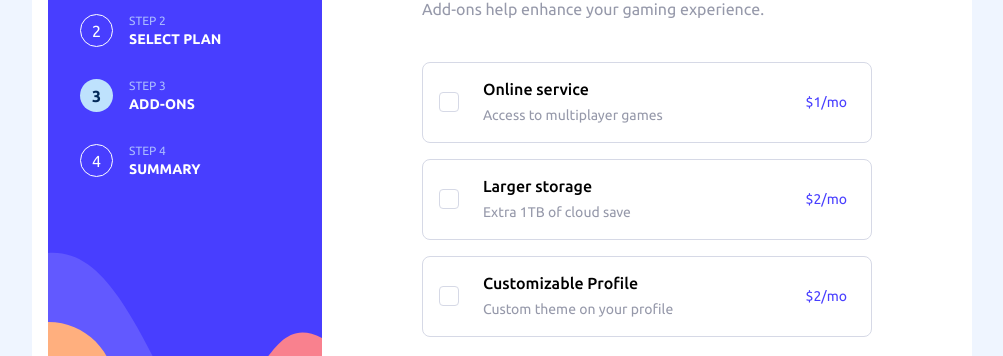
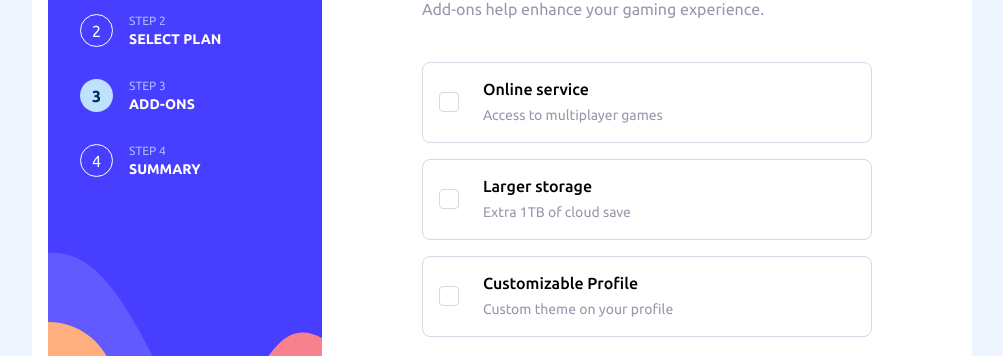
Before and after one commit to Paul-Blankson/lorem-gaming-ngrx, an Angular app: page /sign-up/add-ons in a window 1280 px wide. Shown: the part 207-563 px from the top of the page, without its empty margins (138-1141 px from the left). Built offline with nearby package versions, Linux system fonts and the light colour scheme.

Commit message:
refactor: retrieve isYearly data from Form data service

```diff
--- a/src/app/components/add-ons/add-ons.component.ts
+++ b/src/app/components/add-ons/add-ons.component.ts
@@ -1,22 +1,27 @@
-import { Component } from '@angular/core';
+import { Component, OnInit } from '@angular/core';
 import { SidebarComponent } from '../sidebar/sidebar.component';
 import { Router } from '@angular/router';
 import { FormDataService } from '../../service/form-data.service';
-
+import { CurrencyPipe } from '@angular/common';
 @Component({
   selector: 'app-add-ons',
-  imports: [SidebarComponent],
+  imports: [SidebarComponent, CurrencyPipe],
   templateUrl: './add-ons.component.html',
   styleUrl: './add-ons.component.css'
 })
-export class AddOnsComponent {
+export class AddOnsComponent implements OnInit {
+  isYearly: boolean = false;
   addOns = [
-    { name: 'Online service', description: 'Access to multiplayer games', price: '$1/mo', isSelected: false },
-    { name: 'Larger storage', description: 'Extra 1TB of cloud save', price: '$2/mo', isSelected: false },
-    { name: 'Customizable Profile', description: 'Custom theme on your profile', price: '$2/mo', isSelected: false },
+    { name: 'Online service', description: 'Access to multiplayer games', monthlyPrice: 1, yearlyPrice: 10, isSelected: false },
+    { name: 'Larger storage', description: 'Extra 1TB of cloud save', monthlyPrice: 2, yearlyPrice: 20, isSelected: false },
+    { name: 'Customizable Profile', description: 'Custom theme on your profile', monthlyPrice: 2, yearlyPrice: 20, isSelected: false },
   ];
 
   constructor(private router: Router, private formDataService: FormDataService) {}
+
+  ngOnInit(): void {
+    this.isYearly = this.formDataService.getFormData().selectPlan.isYearly;
+  }
 
   toggleAddOn(index: number): void {
     this.addOns[index].isSelected = !this.addOns[index].isSelected;
@@ -30,5 +35,6 @@ export class AddOnsComponent {
     const selectedAddOns = this.addOns.filter(addOn => addOn.isSelected);
     this.formDataService.setFormData('addOns', selectedAddOns);
     this.router.navigate(['/sign-up/summary']);
+    console.log(this.formDataService.getFormData());
   }
 }
```
